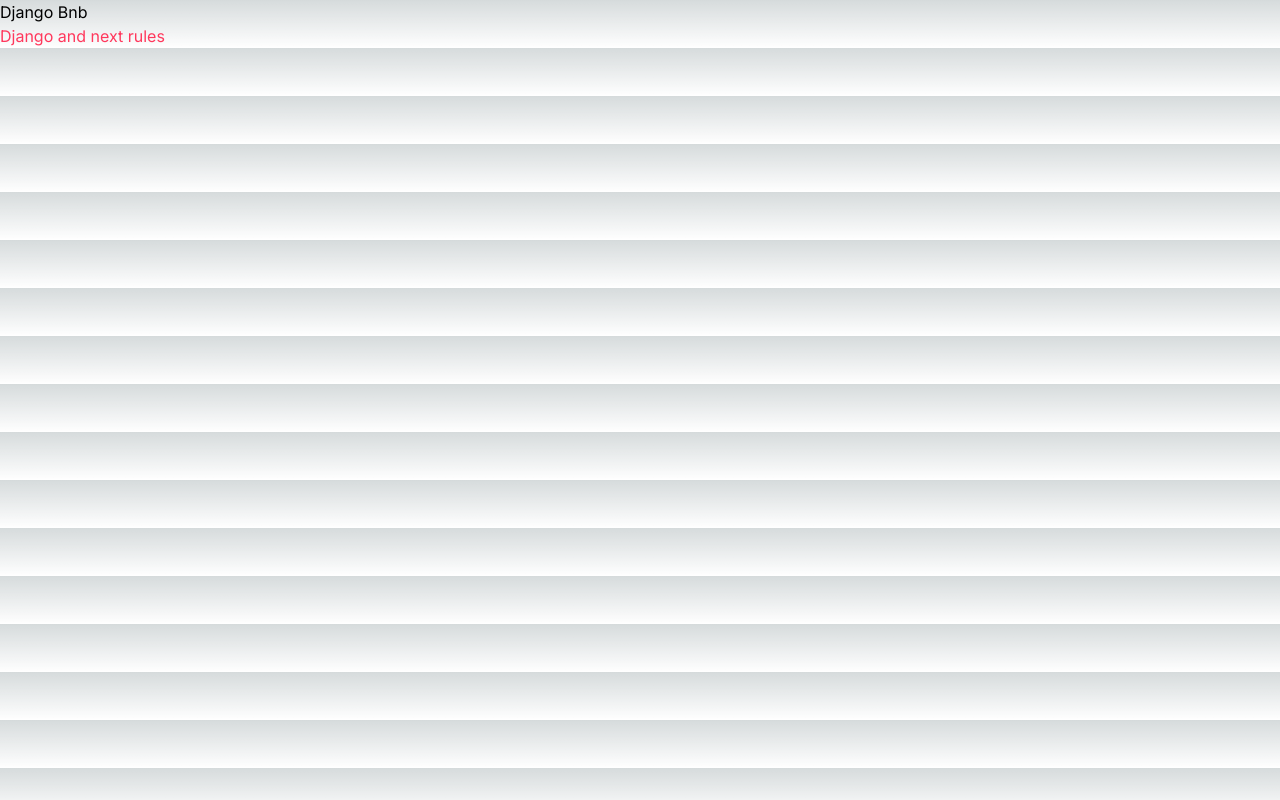
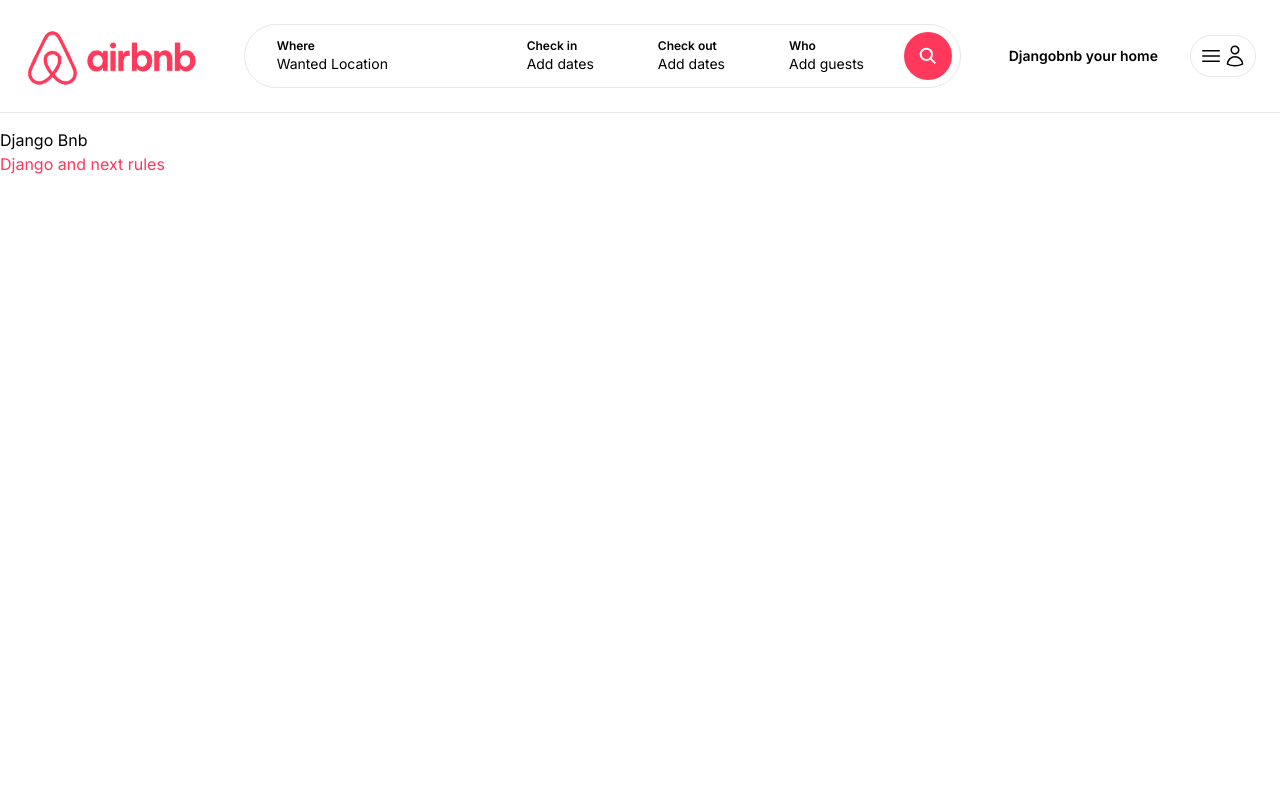
Before and after one commit to JoseRizl/Djangobnb-project, a Next.js app: page / in a window 1280 px wide. Built offline with nearby package versions, Linux system fonts and the light colour scheme.

Commit message:
Code for navigation bar - Nick Joey Cabahug

```diff
--- /dev/null
+++ b/app/components/navbar/AddPropertyButton.tsx
@@ -0,0 +1,9 @@
+const AddPropertyButton = () => {
+    return (
+        <div className="cursor-pointer p-2 text-sm font-semibold rounded-full hover:bg-gray-200">
+            Djangobnb your home
+        </div>
+    )
+}
+
+export default AddPropertyButton;
--- /dev/null
+++ b/app/components/navbar/Navbar.tsx
@@ -0,0 +1,36 @@
+import Link from "next/link";
+import Image from "next/image";
+import SearchFilters from "./SearchFilters";
+import UserNav from "./UserNav";
+import AddPropertyButton from "./AddPropertyButton";
+
+const Navbar = () => {
+    return (
+        <nav className="w-full fixed top-0 left-0 py-6 border-b bg-white z-10">
+            <div className="max-w-[1500px] mx-auto px-6">
+                <div className="flex justify-between items-center">
+                    <Link href="/">
+                        <Image
+                            src="/logo.png"
+                            alt="Djangobnb logo"
+                            width={180}
+                            height={38}
+                        />
+                    </Link>
+
+                    <div className="flex space-x-6">
+                        <SearchFilters />
+                    </div>
+
+                    <div className="flex items-center space-x-6">
+                        <AddPropertyButton />
+
+                        <UserNav />
+                    </div>
+                </div>
+            </div>
+        </nav>
+    )
+}
+
+export default Navbar;
--- /dev/null
+++ b/app/components/navbar/SearchFilters.tsx
@@ -0,0 +1,39 @@
+const SearchFilters = () => {
+    return (
+        <div className="h-[48px] lg:h-[64px] flex flex-row items-center justify-between border rounded-full">
+            <div className="hidden lg:block">
+                <div className="flex flex-row items-center justify-between">
+                    <div className="w-[250px] h-[48px] lg:h-[64px] px-8 flex flex-col justify-center rounded-full hover:bg-gray-100 cursor-pointer transition">
+                        <p className="text-xs font-semibold">Where</p>
+                        <p className="text-sm">Wanted Location</p>
+                    </div>
+
+                    <div className="h-[48px] lg:h-[64px] px-8 flex flex-col justify-center rounded-full hover:bg-gray-100 cursor-pointer transition">
+                        <p className="text-xs font-semibold">Check in</p>
+                        <p className="text-sm">Add dates</p>
+                    </div>
+
+                    <div className="h-[48px] lg:h-[64px] px-8 flex flex-col justify-center rounded-full hover:bg-gray-100 cursor-pointer transition">
+                        <p className="text-xs font-semibold">Check out</p>
+                        <p className="text-sm">Add dates</p>
+                    </div>
+
+                    <div className="h-[48px] lg:h-[64px] px-8 flex flex-col justify-center rounded-full hover:bg-gray-100 cursor-pointer transition">
+                        <p className="text-xs font-semibold">Who</p>
+                        <p className="text-sm">Add guests</p>
+                    </div>
+                </div>
+            </div>
+
+            <div className="p-2">
+                <div className="cursor-pointer p-2 lg:p-4 bg-airbnb hover:bg-airbnb-dark transition rounded-full text-white">
+                    <svg viewBox="0 0 32 32" style={{display:"block", fill:"none", height:"16px", width:"16px", stroke:"currentColor", strokeWidth:"4", overflow:"visible"}}
+                    aria-hidden="true" role="presentation" focusable="false">
+                    <path d="m20.666 20.666 10 10"></path><path d="m24.0002 12.6668c0 6.2593-5.0741 11.3334-11.3334 11.3334-6.2592 0-11.3333-5.0741-11.3333-11.3334 0-6.2592 5.0741-11.3333 11.3333-11.3333 6.2593 0 11.3334 5.0741 11.3334 11.3333z" fill="none"></path></svg>
+                </div>
+            </div>
+        </div>
+    )
+}
+
+export default SearchFilters;
--- /dev/null
+++ b/app/components/navbar/UserNav.tsx
@@ -0,0 +1,18 @@
+const UserNav = () => {
+    return (
+        <div className="p-2 relative inline-block border rounded-full">
+            <button className="flex items-center">
+                <svg xmlns="http://www.w3.org/2000/svg" fill="none" viewBox="0 0 24 24" stroke-width="1.5" stroke="currentColor" className="size-6">
+                    <path strokeLinecap="round" strokeLinejoin="round" d="M3.75 6.75h16.5M3.75 12h16.5m-16.5 5.25h16.5" />
+                </svg>
+
+                <svg xmlns="http://www.w3.org/2000/svg" fill="none" viewBox="0 0 24 24" stroke-width="1.5" stroke="currentColor" className="size-6">
+                    <path strokeLinecap="round" strokeLinejoin="round" d="M15.75 6a3.75 3.75 0 1 1-7.5 0 3.75 3.75 0 0 1 7.5 0ZM4.501 20.118a7.5 7.5 0 0 1 14.998 0A17.933 17.933 0 0 1 12 21.75c-2.676 0-5.216-.584-7.499-1.632Z" />
+                </svg>
+
+            </button>
+        </div>
+    );
+}
+
+export default UserNav;
--- a/app/globals.css
+++ b/app/globals.css
@@ -1,33 +1,3 @@
 @tailwind base;
 @tailwind components;
 @tailwind utilities;
-
-:root {
-  --foreground-rgb: 0, 0, 0;
-  --background-start-rgb: 214, 219, 220;
-  --background-end-rgb: 255, 255, 255;
-}
-
-@media (prefers-color-scheme: dark) {
-  :root {
-    --foreground-rgb: 255, 255, 255;
-    --background-start-rgb: 0, 0, 0;
-    --background-end-rgb: 0, 0, 0;
-  }
-}
-
-body {
-  color: rgb(var(--foreground-rgb));
-  background: linear-gradient(
-      to bottom,
-      transparent,
-      rgb(var(--background-end-rgb))
-    )
-    rgb(var(--background-start-rgb));
-}
-
-@layer utilities {
-  .text-balance {
-    text-wrap: balance;
-  }
-}
--- a/app/layout.tsx
+++ b/app/layout.tsx
@@ -1,5 +1,7 @@
 import type { Metadata } from "next";
 import { Inter } from "next/font/google";
+import Navbar from "./components/navbar/Navbar";
+import SearchFilters from "./components/navbar/SearchFilters";
 import "./globals.css";
 
 const inter = Inter({ subsets: ["latin"] });
@@ -16,7 +18,13 @@
 }>) {
   return (
     <html lang="en">
-      <body className={inter.className}>{children}</body>
+      <body className={inter.className}>
+        <Navbar />
+
+        <div className="pt-32">
+          {children}
+        </div>
+        </body>
     </html>
   );
 }
--- a/app/page.tsx
+++ b/app/page.tsx
@@ -2,7 +2,7 @@
 
 export default function Home() {
   return (
-   <main className="">
+    <main className="w">
       Django Bnb
 
       <h2 className="text-airbnb">Django and next rules</h2>
```
Also changed, not shown: public/logo.png (added).
